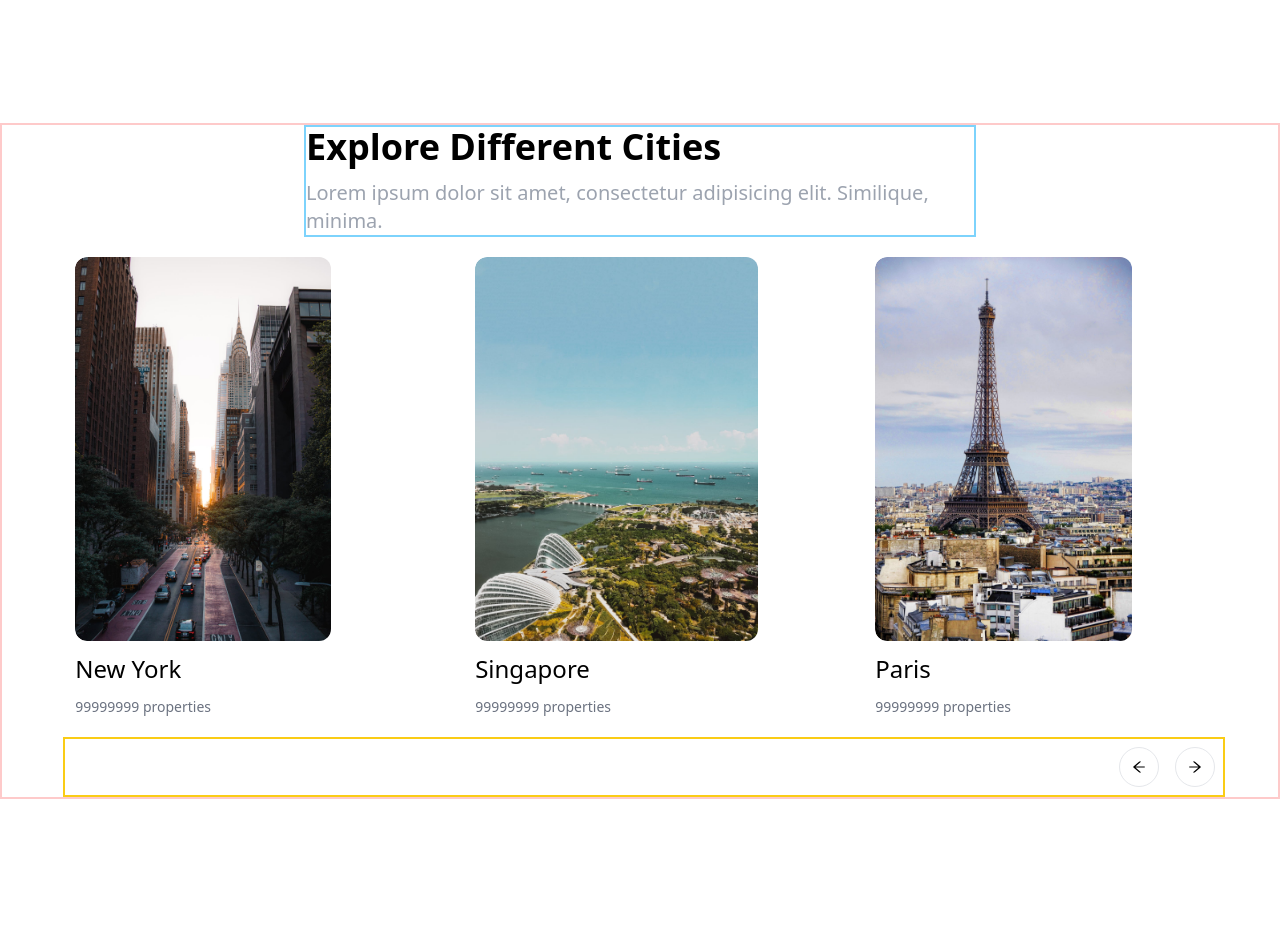
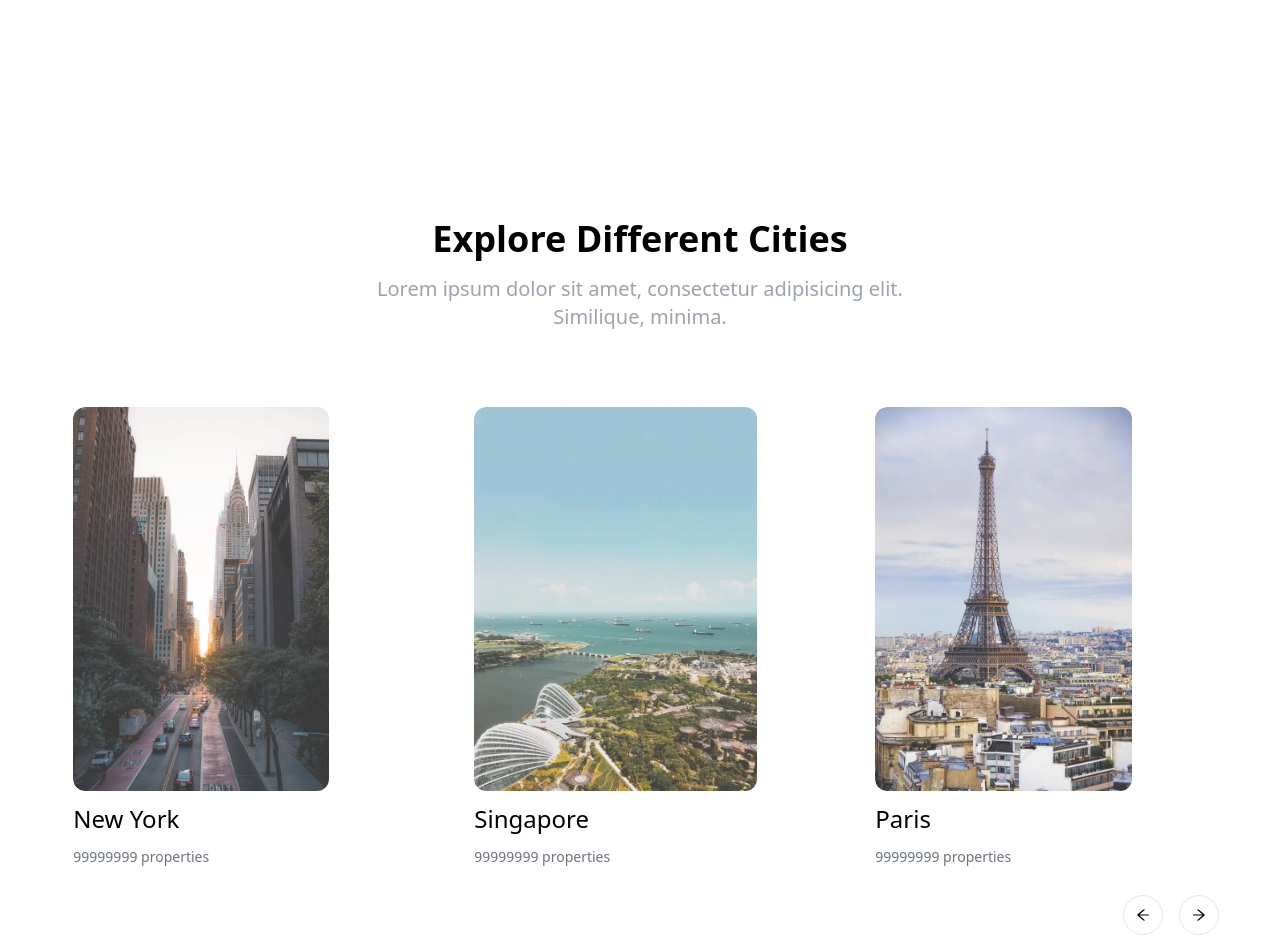
Before and after one commit to shabbirbd/Trip-finder, a React (Vite) app: page / in a window 1280 px wide. Shown: the part 680-1623 px from the top of the page. Before the commit the page ends 1479 px from the top, so only its background shows below. Built offline with nearby package versions, Linux system fonts and the light colour scheme; the HTML template or start-up script is replaced by a standard one.

Commit message:
updating spacing

```diff
--- a/src/components/Cities.jsx
+++ b/src/components/Cities.jsx
@@ -3,10 +3,10 @@ import Slider from './Slider';
 
 const Cities = () => {
     return (
-        <section className='border-2 border-red-200'>
-                <div className='border-2 border-sky-300 max-w-2xl m-auto'>
+        <section className='lg:mt-14 md:mt-10 mt-6 '>
+                <div className='max-w-2xl mx-auto text-center lg:p-10 md:p-7 sm:p-5 '>
                     <h1 className='text-3xl md:text-4xl font-semibold'>Explore Different Cities</h1>
-                    <p className='mt-2 md:mt-3 font-normal text-base sm:text-xl text-gray-400'>Lorem ipsum dolor sit amet, consectetur adipisicing elit. Similique, minima.</p>
+                    <p className='m-3 md:m-4 font-normal text-base sm:text-xl text-gray-400'>Lorem ipsum dolor sit amet, consectetur adipisicing elit. Similique, minima.</p>
                 </div>
 
             {/* carousel item */}
--- a/src/components/Slider.jsx
+++ b/src/components/Slider.jsx
@@ -38,7 +38,7 @@ const Slider = () => {
                             <SwiperSlide>
                                 <div className='p-5 w-auto'>
                                     <div className=' overflow-hidden rounded-xl h-96'>
-                                        <img src={city.scene} className='hover:scale-125 rounded-xl duration-500 h-full' alt="city" />
+                                        <img src={city.scene} className='hover:opacity-100 lg:md:opacity-80 rounded-xl duration-500 h-full' alt="city" />
                                     </div>
                                     <div className=''>
                                         <h1 className='text-2xl py-3'>{city.name}</h1>
--- a/src/components/SliderBtns.jsx
+++ b/src/components/SliderBtns.jsx
@@ -8,7 +8,7 @@ const SliderBtns = () => {
     const swiper = useSwiper();
 
     return (
-        <div className='border-2 border-yellow-400 mt-4 flex justify-end sm:ml-2 sm:mt-0 flex-shrink-0'>
+        <div className='mt-4 flex justify-end sm:ml-2 sm:mt-0 flex-shrink-0'>
             <div onClick={()=> swiper.slidePrev()} className='w-10 h-10 m-2 flex items-center justify-center border rounded-full'>
                 <AiOutlineArrowLeft/>
             </div>
```
